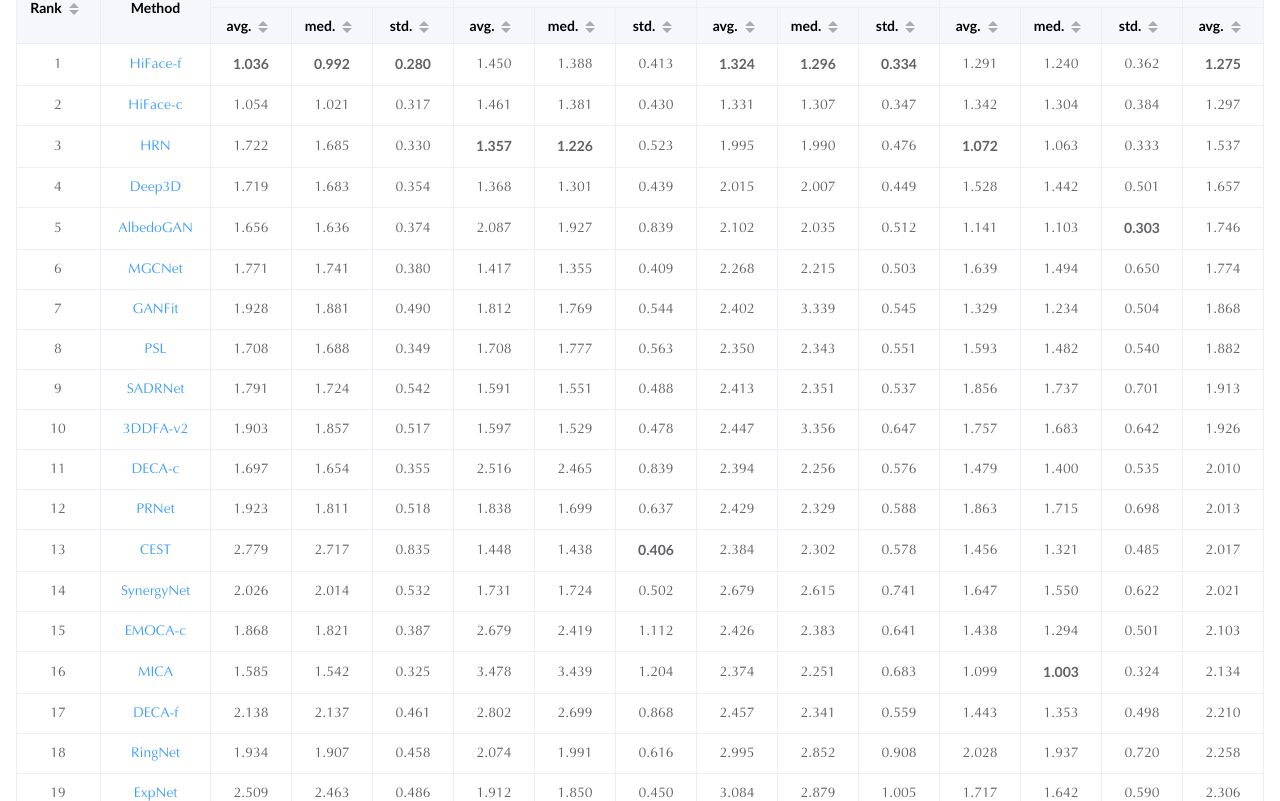
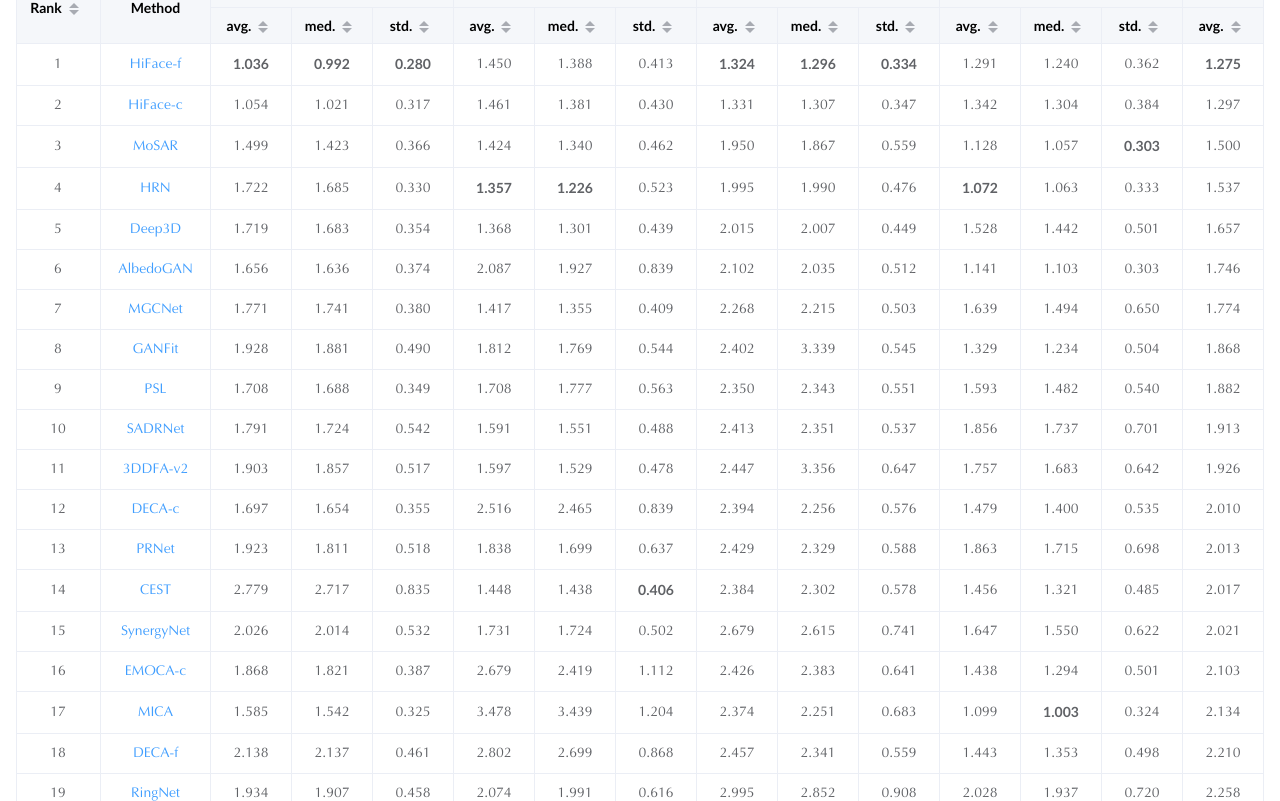
Before and after one commit to czh-98/REALY_homepage, a Vue app: page / in a window 1280 px wide. Shown: the part 2259-3060 px from the top of the page. Built offline with nearby package versions, Linux system fonts and the light colour scheme; a web font is replaced by a local one.

Commit message:
update page

```diff
--- a/src/components/section2-frontal-view.ts
+++ b/src/components/section2-frontal-view.ts
@@ -424,7 +424,24 @@ let frontalViewData: Data[] = [
     cheek_std: { val: "0.540", bold: false },
     all_avg: { val: "1.882", bold: false },
     method: "PSL",
-    link: "https://studios.disneyresearch.com/app/uploads/2023/09/A-Perceptual-Shape-Loss-for-Monocular-3D-Face-Reconstruction-Paper.pdf",
+    link: "https://arxiv.org/pdf/2310.19580",
+  },
+  {
+    nose_avg: { val: "1.499", bold: false },
+    nose_med: { val: "1.423", bold: false },
+    nose_std: { val: "0.366", bold: false },
+    mouth_avg: { val: "1.424", bold: false },
+    mouth_med: { val: "1.340", bold: false },
+    mouth_std: { val: "0.462", bold: false },
+    forehead_avg: { val: "1.950", bold: false },
+    forehead_med: { val: "1.867", bold: false },
+    forehead_std: { val: "0.559", bold: false },
+    cheek_avg: { val: "1.128", bold: false },
+    cheek_med: { val: "1.057", bold: false },
+    cheek_std: { val: "0.303", bold: false },
+    all_avg: { val: "1.500", bold: false },
+    method: "MoSAR",
+    link: "https://arxiv.org/pdf/2312.13091",
   },
 ];
 
--- a/src/components/section2-side-view.ts
+++ b/src/components/section2-side-view.ts
@@ -339,7 +339,7 @@ let sideViewData = [
     cheek_std: { val: "0.495", bold: false },
     all_avg: { val: "1.857", bold: false },
     method: "PSL",
-    link: "https://studios.disneyresearch.com/app/uploads/2023/09/A-Perceptual-Shape-Loss-for-Monocular-3D-Face-Reconstruction-Paper.pdf",
+    link: "https://arxiv.org/pdf/2310.19580",
   },
 ];
 
```
